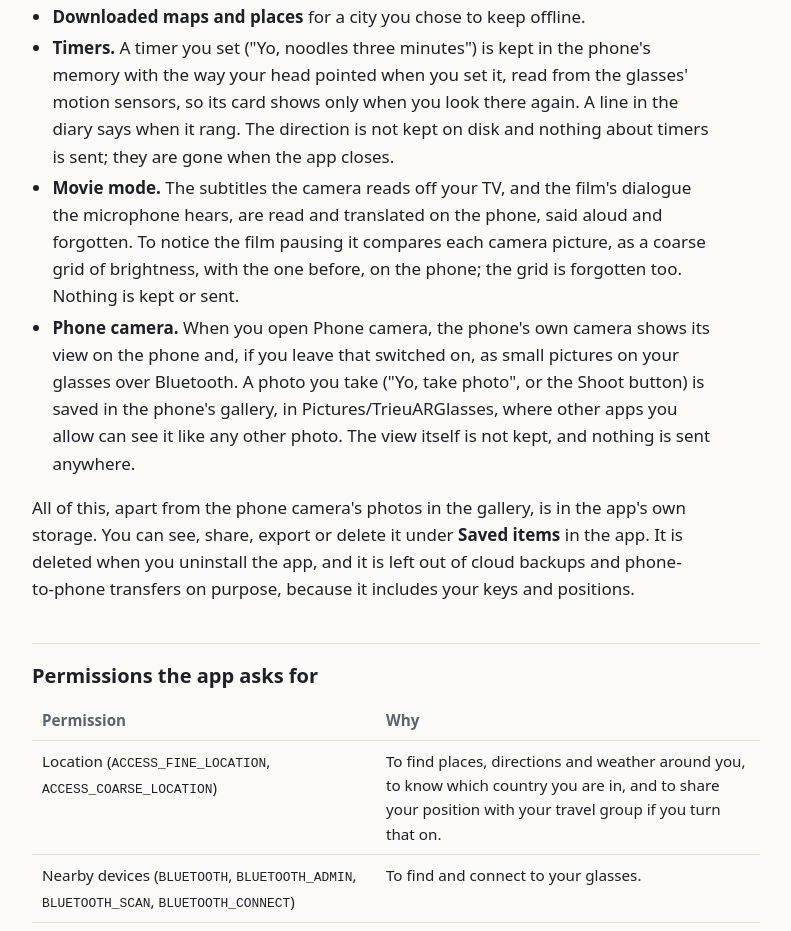
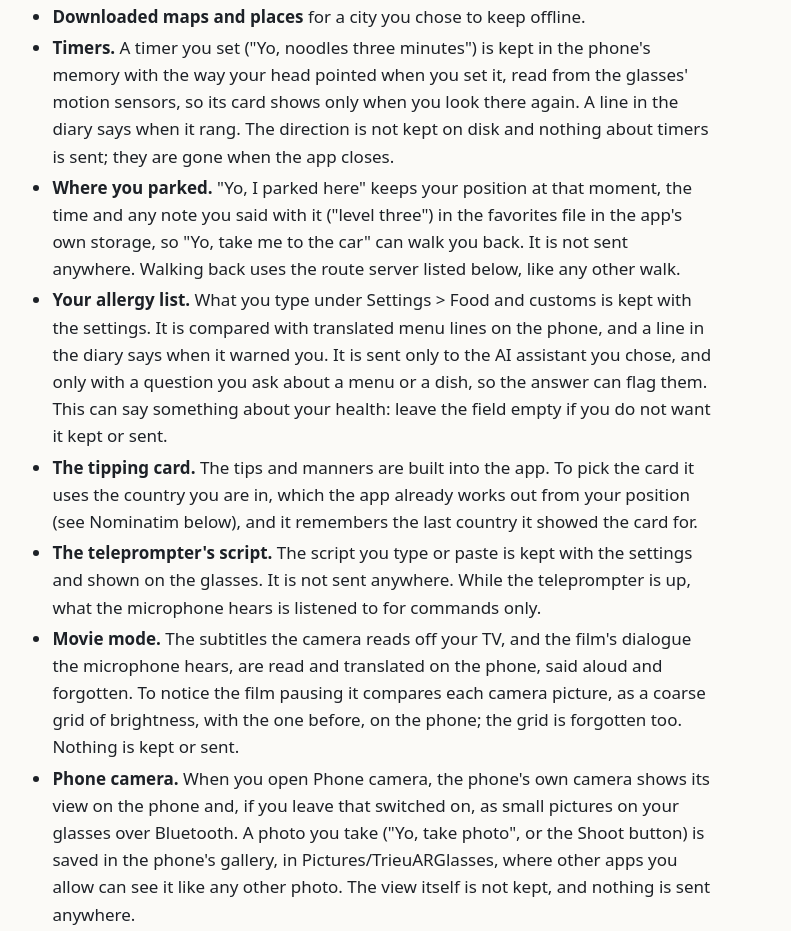
Before and after one commit to erehtolleh/erehtolleh.github.io, a plain HTML site: page privacy/index.html in a window 1280 px wide. Shown: the part 1317-2248 px from the top of the page, without its empty margins (244-1035 px from the left). Drawn offline with Linux system fonts and the light colour scheme.

Commit message:
Privacy policy for 0.36.0: the car's spot, the allergy list, the tipping card, the teleprompter
Co-Authored-By: Claude <noreply@anthropic.com>

```diff
--- a/privacy/index.html
+++ b/privacy/index.html
@@ -54,7 +54,7 @@
 <main>
 
 <h1>Trieu AR Glasses privacy policy</h1>
-<p class="meta">Last updated 16 November 2026, for version 0.35.0 of the Android app.</p>
+<p class="meta">Last updated 18 November 2026, for version 0.36.0 of the Android app.</p>
 
 <p>Trieu AR Glasses is a phone app that works with Everysight Maverick glasses. It translates what
 you see and hear, helps you find your way, and shows things like the time and your steps on the
@@ -96,6 +96,21 @@ your data, email <a href="mailto:jtplanet@gmail.com">jtplanet@gmail.com</a>.</p>
       the way your head pointed when you set it, read from the glasses' motion sensors, so its card shows
       only when you look there again. A line in the diary says when it rang. The direction is not kept on
       disk and nothing about timers is sent; they are gone when the app closes.</li>
+  <li><strong>Where you parked.</strong> "Yo, I parked here" keeps your position at that moment, the time and
+      any note you said with it ("level three") in the favorites file in the app's own storage, so "Yo, take me
+      to the car" can walk you back. It is not sent anywhere. Walking back uses the route server listed below,
+      like any other walk.</li>
+  <li><strong>Your allergy list.</strong> What you type under Settings &gt; Food and customs is kept with the
+      settings. It is compared with translated menu lines on the phone, and a line in the diary says when it
+      warned you. It is sent only to the AI assistant you chose, and only with a question you ask about a menu
+      or a dish, so the answer can flag them. This can say something about your health: leave the field empty
+      if you do not want it kept or sent.</li>
+  <li><strong>The tipping card.</strong> The tips and manners are built into the app. To pick the card it uses the
+      country you are in, which the app already works out from your position (see Nominatim below), and it
+      remembers the last country it showed the card for.</li>
+  <li><strong>The teleprompter's script.</strong> The script you type or paste is kept with the settings and
+      shown on the glasses. It is not sent anywhere. While the teleprompter is up, what the microphone hears
+      is listened to for commands only.</li>
   <li><strong>Movie mode.</strong> The subtitles the camera reads off your TV, and the film's dialogue the
       microphone hears, are read and translated on the phone, said aloud and forgotten. To notice the film
       pausing it compares each camera picture, as a coarse grid of brightness, with the one before, on the
@@ -195,7 +210,9 @@ phone's internet address when it is contacted. Each has its own privacy policy.<
 <strong>Anthropic Claude</strong> (<code>api.anthropic.com</code>), <strong>Google Gemini</strong>
 (<code>generativelanguage.googleapis.com</code>) or <strong>OpenAI ChatGPT</strong> (<code>api.openai.com</code>).
 The assistant gets the text of your question. For "what am I looking at" it also gets a picture from the
-glasses' camera, and for questions about what is near you, your position. If you turn on
+glasses' camera, and for questions about what is near you, your position. A question about a menu or a dish
+also carries your allergy list, when you have typed one. "How much do I tip" is answered from the app itself;
+only in a country the app has no card for does it go to the assistant, with your position. If you turn on
 <strong>Identify what I look at by itself</strong> (off unless you turn it on), a picture goes to the assistant each
 time your eyes rest on something for two seconds. The assistant may search the web
 to answer. Nothing is sent to an assistant until you add its key. Your requests are covered by the policy
```
